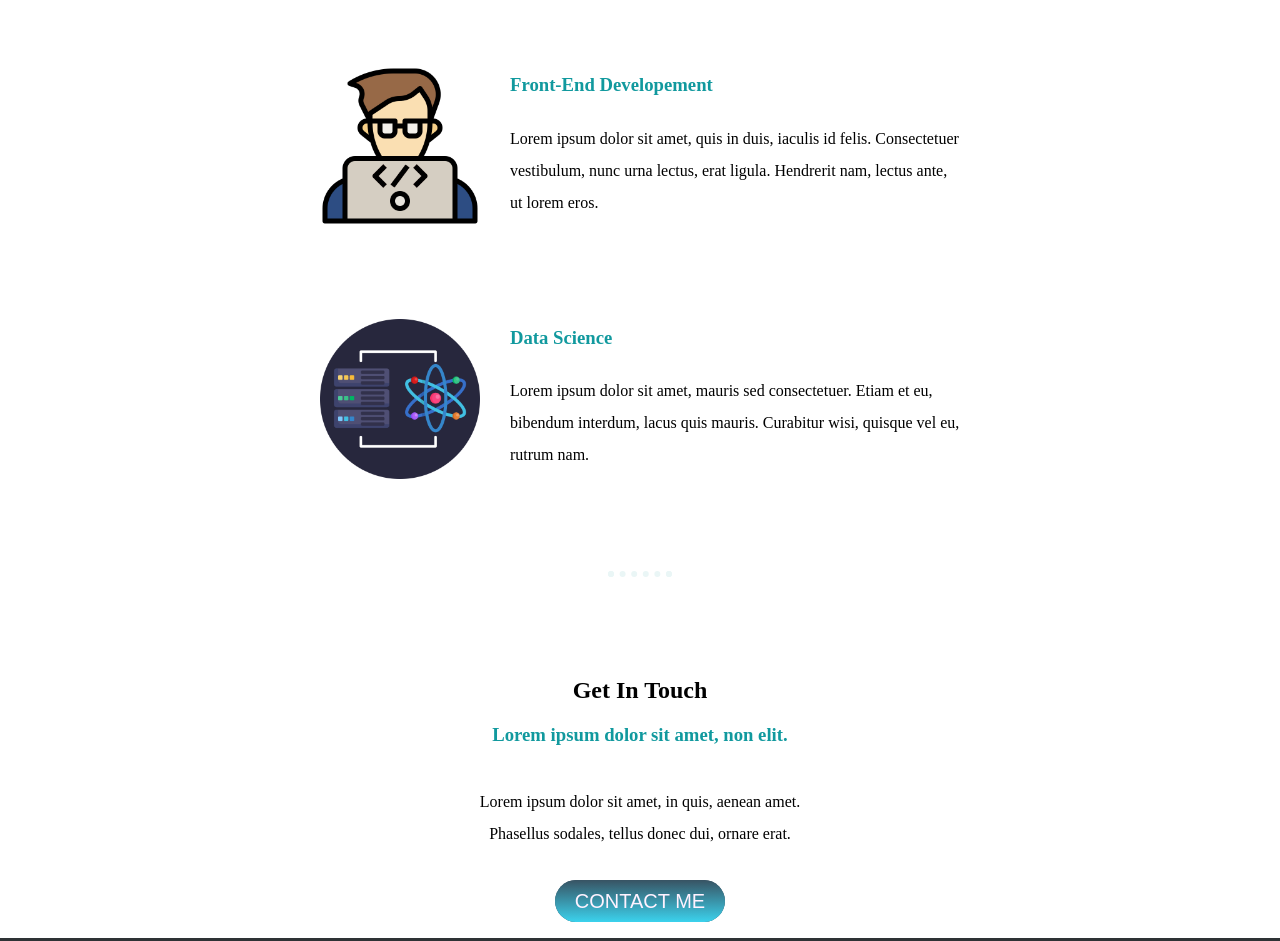
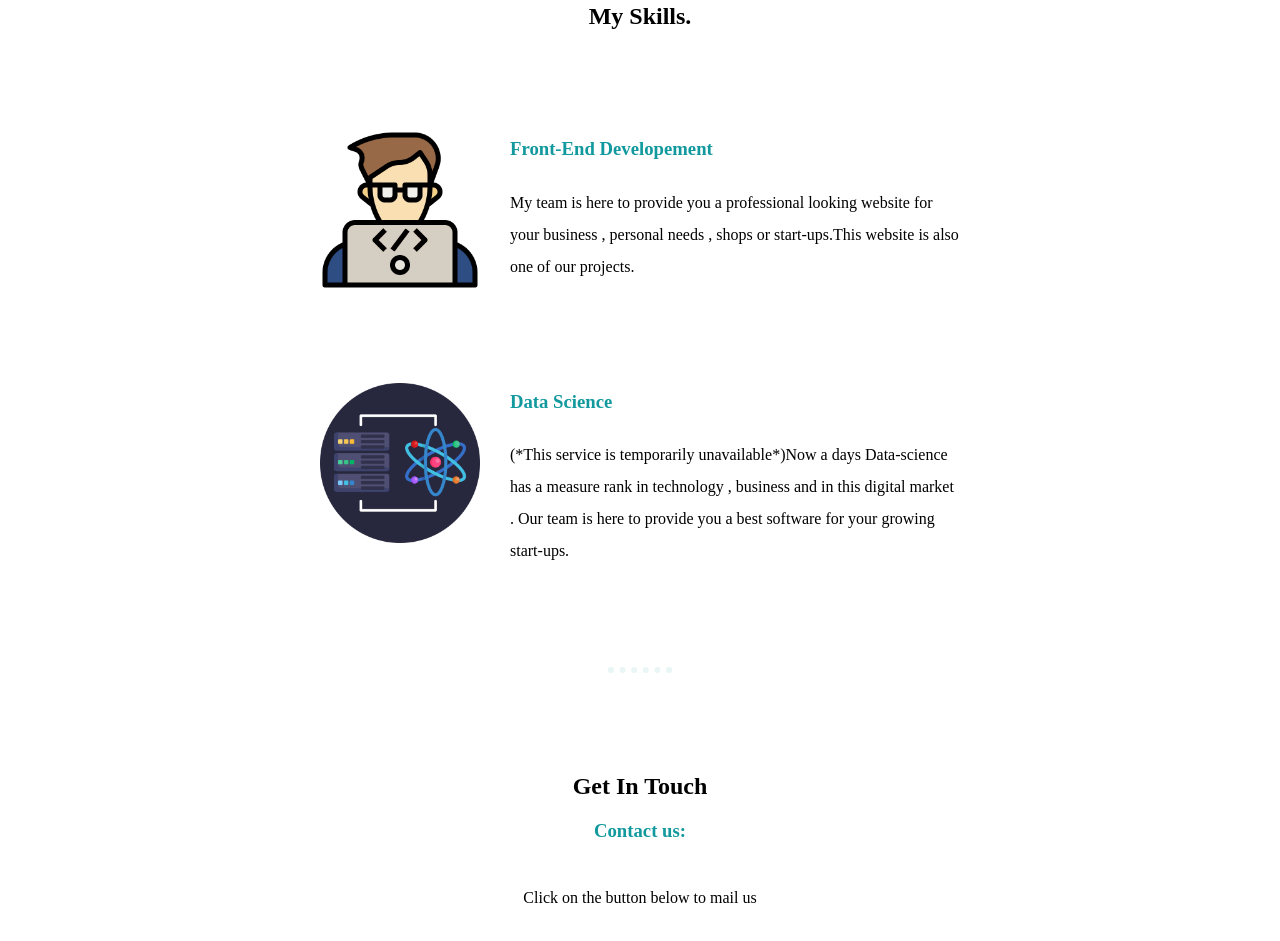
Before and after one commit to Sambit555/Sambit-Panda, a plain HTML site: page index.html in a window 1280 px wide. Shown: the part 877-1818 px from the top of the page. Drawn offline with nearby package versions, Linux system fonts and the light colour scheme.

Commit message:
Update index.html

```diff
--- a/index.html
+++ b/index.html
@@ -24,7 +24,7 @@
         <div class="profile">
           <img src="Sambit.png" alt="Chiku">
           <h2>Hello.</h2>
-          <p class="intro">Lorem ipsum dolor sit amet, vitae volutpat, dui conubia, dolor urna. Non auctor, montes nulla distinctio.</p>
+          <p class="intro">It's Chiku here. I would like to make some sweet memories with you.<br>"Life is not about success or failure , it's all about the dreams one have"</p>
         </div>
         <hr>
         <div class="skills">
@@ -32,20 +32,20 @@
           <div class="skill-row">
             <img class="skill-1" src="coding.png"alt="Front-End Developement">
             <h3>Front-End Developement</h3>
-            <p>Lorem ipsum dolor sit amet, quis in duis, iaculis id felis. Consectetuer vestibulum, nunc urna lectus, erat ligula. Hendrerit nam, lectus ante, ut lorem eros.</p>
-          </div>
+              <p>My team is here to provide you a professional looking website for your business , personal needs , shops or start-ups.This website is also one of our projects.</p></div>
           <div class="skill-row">
             <img class="skill-2" src="data-science.png" alt="Data Science">
             <h3>Data Science</h3>
-            <p>Lorem ipsum dolor sit amet, mauris sed consectetuer. Etiam et eu, bibendum interdum, lacus quis mauris. Curabitur wisi, quisque vel eu, rutrum nam.</p>
+            <p>(*This service is temporarily unavailable*)Now a days Data-science has a measure rank in technology , business and in this digital market . Our team is here to provide you a best software for your growing start-ups.
+              </p>
           </div>
         </div>
         <hr>
         <div class="contact-me">
           <h2>Get In Touch</h2>
-          <h3>Lorem ipsum dolor sit amet, non elit.</h3>
-          <p>Lorem ipsum dolor sit amet, in quis, aenean amet. Phasellus sodales, tellus donec dui, ornare erat.</p>
-          <a class="btn" href="mailto:name@email.com">CONTACT ME</a>
+          <h3>Contact us:</h3>
+          <p>Click on the button below to mail us</p>
+          <a class="btn" href="mailto:pandasambit555@gmail.com">CONTACT ME</a>
         </div>
       </div>
 
@@ -53,7 +53,7 @@
       <div class="bottom-container">
         <a class="footer-link" href="https://www.instagram.com/_sambit_24/">instagram</a>
         <a class="footer-link" href="https://twitter.com/">Twitter</a>
-        <a class="footer-link" href="https://www.appbrewery.co/">Website</a>
+        <a class="footer-link" href="https://sambit555.github.io/Sambit-Panda/">Website</a>
         <p>© Sambit Panda.</p>
       </div>
 
```
